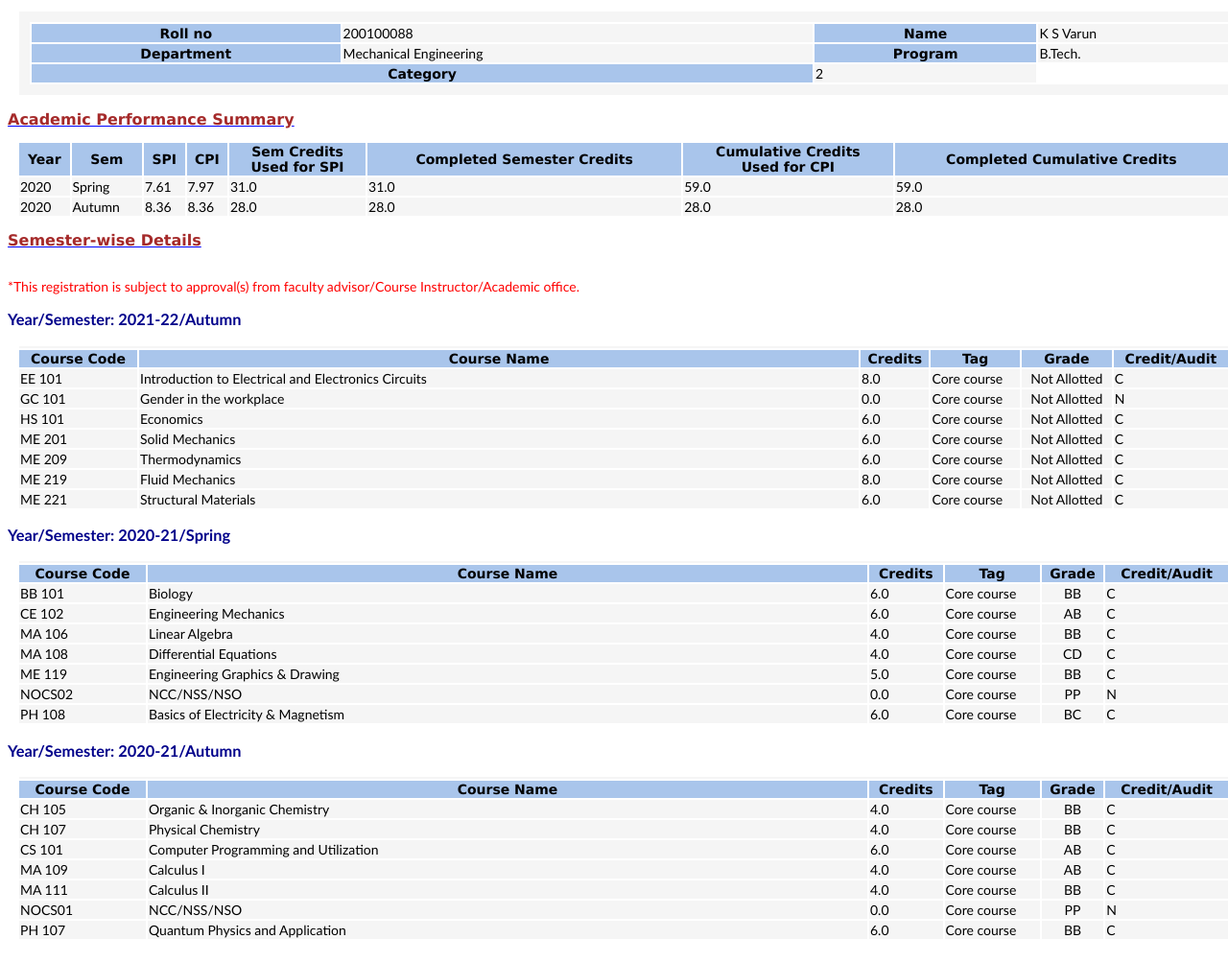
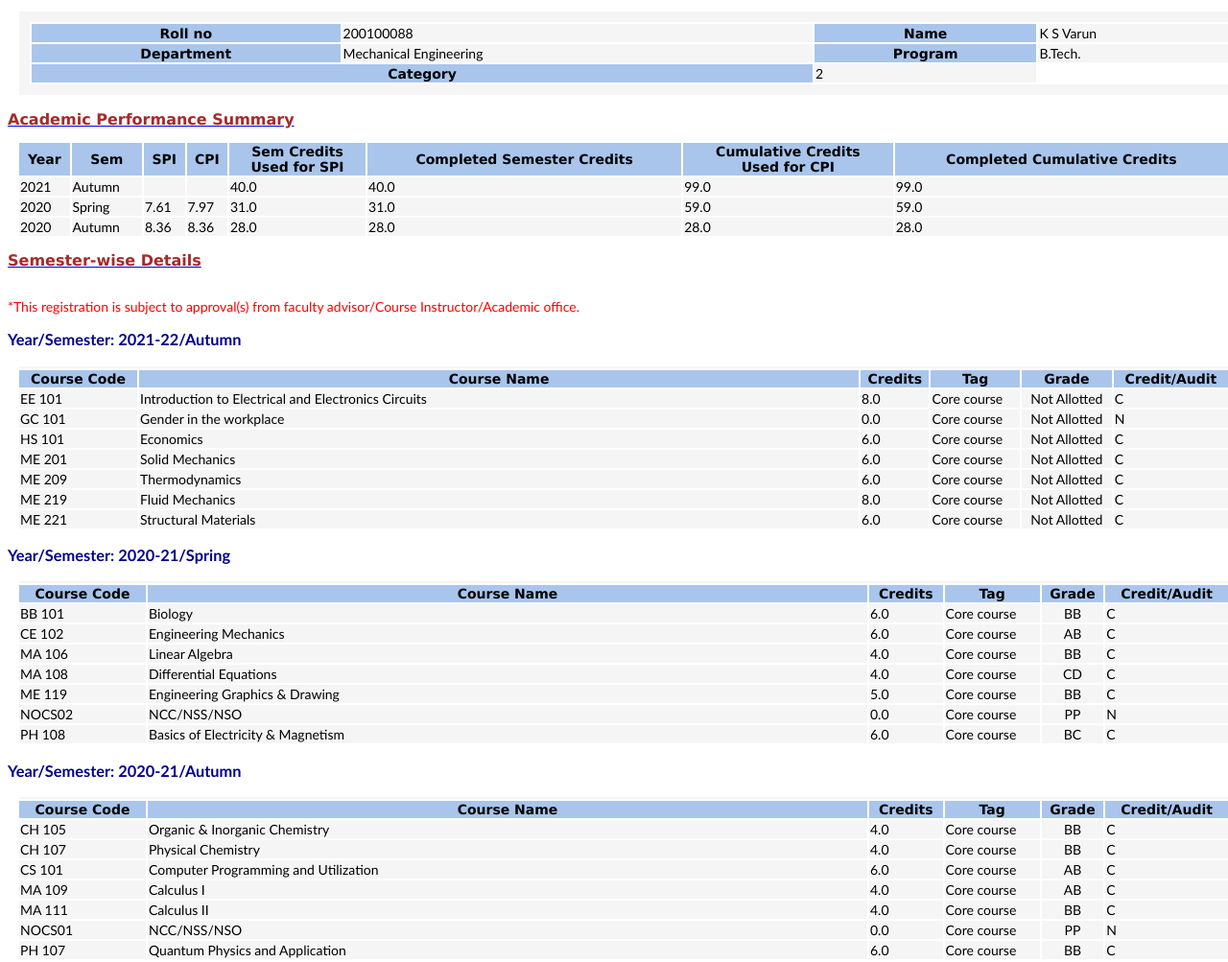
Before and after one commit to iitacademics/iitacademics.github.io, a plain HTML site: page grades.html in a window 1280 px wide. Shown: the whole page at 96% size. Drawn offline with Linux system fonts and the light colour scheme.

Commit message:
Update grades.html

```diff
--- a/grades.html
+++ b/grades.html
@@ -343,6 +343,18 @@ margin-bottom: 1px;
 		<th>Cumulative Credits <br> Used for CPI</th>
 		<th>Completed Cumulative Credits</th>
 	</tr>
+
+		<tr>
+			<td>2021</td>
+			<td>Autumn</td>
+			<td> </td>
+			<td> </td>
+			<td>40.0</td>
+
+			<td>40.0</td>
+			<td>99.0</td>
+			<td>99.0</td>
+		</tr>
 
 
 		<tr>
```
